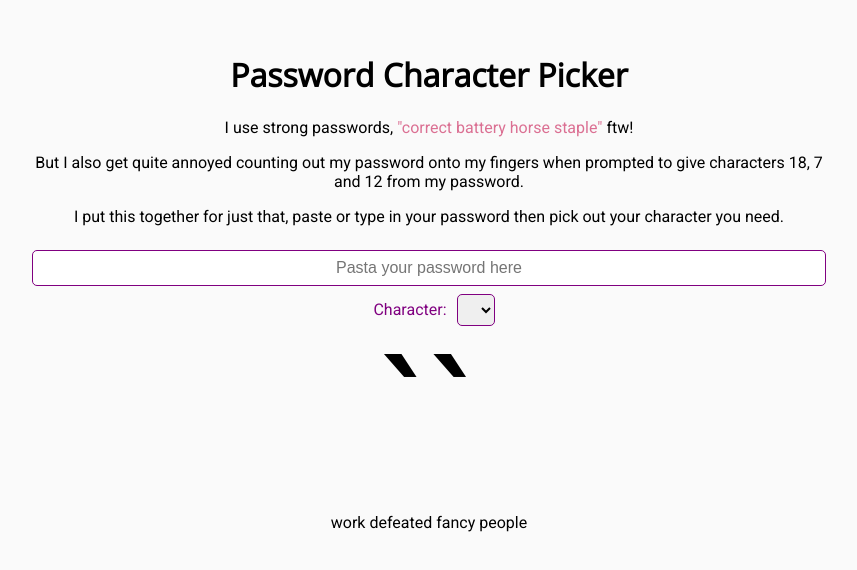
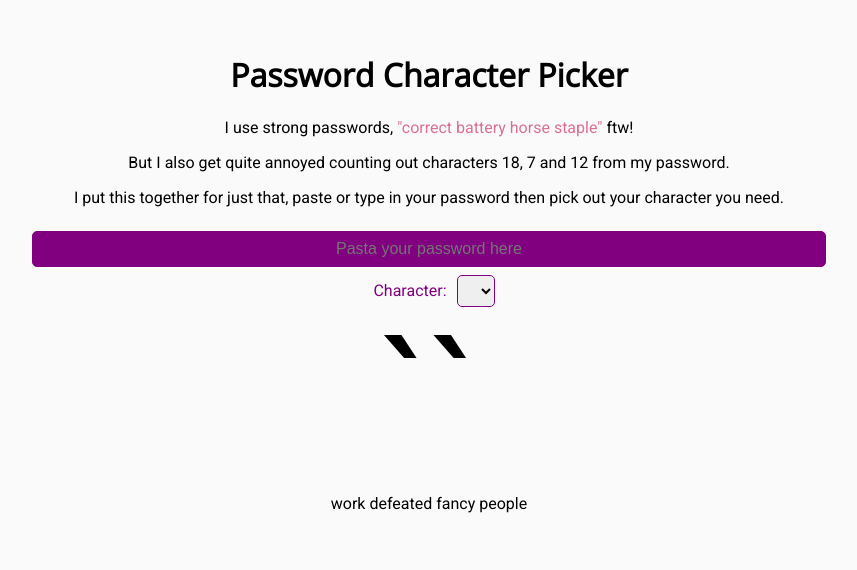
Before and after one commit to spences10/characters-from-password, a Next.js app: page / in a window 1280 px wide. Shown: the top 570 px of the page, without its empty margins (211-1068 px from the left). Built offline with nearby package versions, Linux system fonts and the light colour scheme.

Commit message:
link hover

```diff
--- a/components/MainForm.js
+++ b/components/MainForm.js
@@ -64,6 +64,9 @@ const StyledLink = styled.a.attrs({
   href: props => props.url
 })`
   color: palevioletred;
+  &:hover {
+    text-decoration: underline;
+  }
 `
 
 const CharacterInput = styled.input.attrs({
@@ -74,12 +77,14 @@ const CharacterInput = styled.input.attrs({
 })`
   margin: 0.5rem;
   padding: 0.5rem;
+  font-size: 1rem;
+
   grid-area: t;
-  color: purple;
-  font-size: 1rem;
+
+  color: ${props => props.theme.text};
   border: 1px solid purple;
+  background-color: purple;
   border-radius: 5px;
-
   text-align: center;
 `
 
@@ -111,7 +116,7 @@ const ResultsDiv = styled.div`
 
   border-radius: 5px;
   text-align: center;
-  font-size: 6em;
+  font-size: 6rem;
 
   /* for tablets */
   /*@media only screen and (max-width: 425px) and (min-width: 768px) {
@@ -183,9 +188,8 @@ class MainForm extends React.Component {
             ftw!
           </p>
           <p>
-            But I also get quite annoyed counting out my password onto
-            my fingers when prompted to give characters 18, 7 and 12
-            from my password.
+            But I also get quite annoyed counting out characters 18, 7
+            and 12 from my password.
           </p>
           <p>
             I put this together for just that, paste or type in your
```
